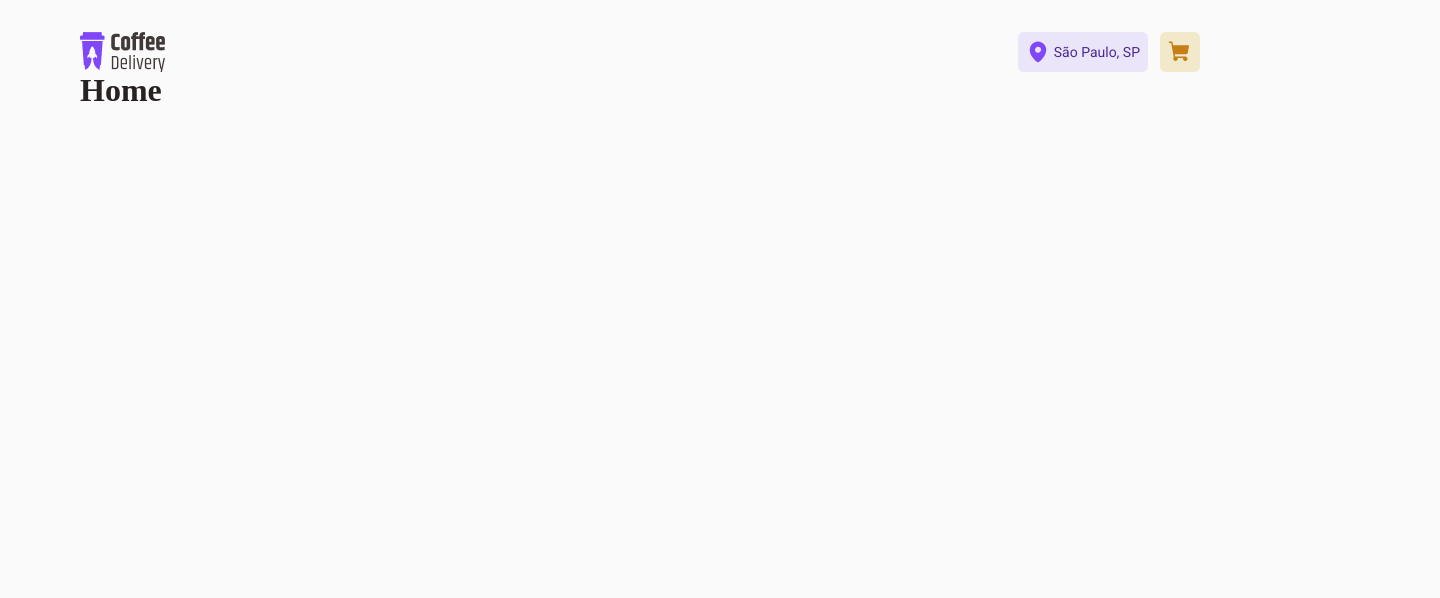
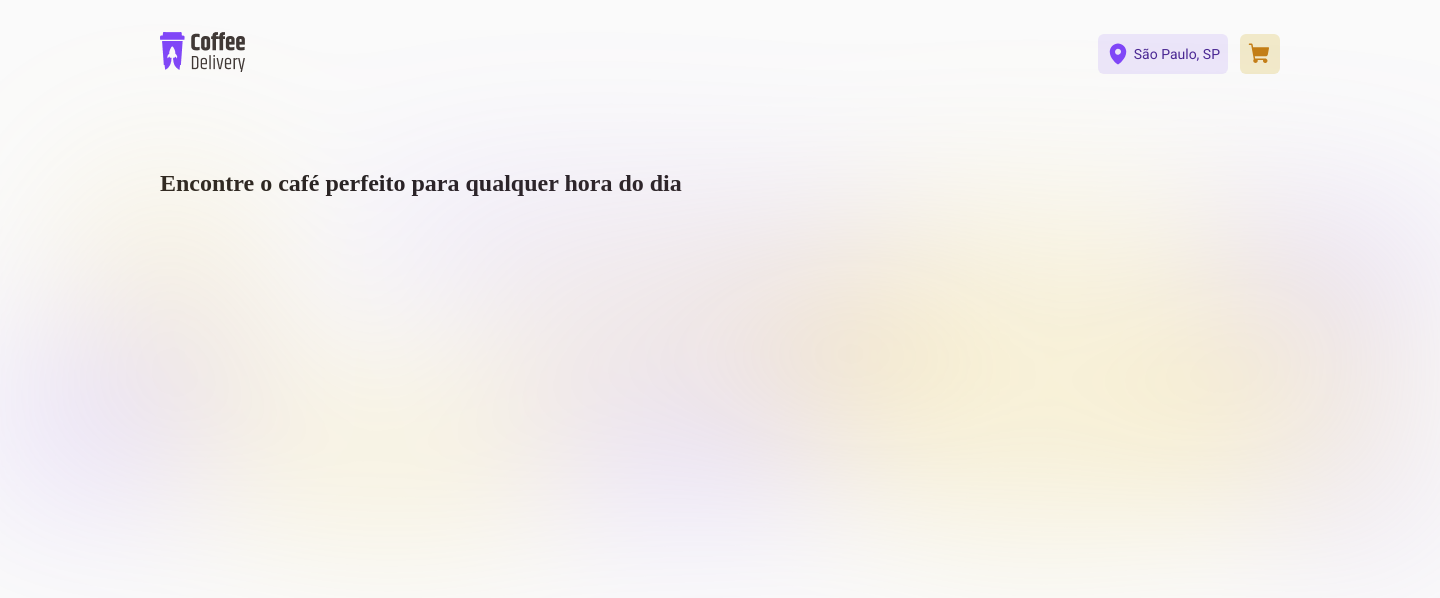
Before and after one commit to hnascx/reactjs-coffeedelivery, a React (Vite) app: page / in a window 1280 px wide. Shown: the top 598 px of the page, 1440 px wide, since content can reach past the window. Built offline with nearby package versions, Linux system fonts and the light colour scheme.

Commit message:
(5) Working in Banner at Home component

```diff
--- a/src/components/Header/index.tsx
+++ b/src/components/Header/index.tsx
@@ -1,22 +1,23 @@
-import { ShoppingCart } from 'phosphor-react'
-
 import { HeaderContainer, LocationAndCartContent } from './styles'
 import logoCoffee from '../../assets/coffee-logo.png'
 import mapPinFill from '../../assets/map-pin-fill.svg'
 import shoppingCartFill from '../../assets/shopping-cart-fill.svg'
+import { NavLink } from 'react-router-dom'
 
 export function Header() {
   return (
     <HeaderContainer>
-      <img src={logoCoffee} alt="" />
+      <NavLink to="/" title="Home">
+        <img src={logoCoffee} alt="" />
+      </NavLink>
       <LocationAndCartContent>
         <span>
           <img src={mapPinFill} alt="" />
           <div>São Paulo, SP</div>
         </span>
-        <a href="">
+        <NavLink to="/checkout" title="Checkout">
           <img src={shoppingCartFill} alt="" />
-        </a>
+        </NavLink>
       </LocationAndCartContent>
     </HeaderContainer>
   )
--- a/src/components/Header/styles.ts
+++ b/src/components/Header/styles.ts
@@ -4,6 +4,9 @@ export const HeaderContainer = styled.header`
   display: flex;
   align-items: center;
   justify-content: space-between;
+
+  width: 70rem;
+  margin: 0 10rem;
 `
 export const LocationAndCartContent = styled.span`
   display: flex;
--- a/src/layouts/DefaultLayout/styles.tsx
+++ b/src/layouts/DefaultLayout/styles.tsx
@@ -1,7 +1,7 @@
 import { styled } from 'styled-components'
 
 export const LayoutContainer = styled.div`
-  max-width: 70rem;
+  max-width: 90rem;
   height: calc(100vh - 12rem);
   margin: 2rem auto 10rem;
 `
--- a/src/pages/Home.tsx
+++ /dev/null
@@ -1,3 +0,0 @@
-export function Home() {
-  return <h1>Home</h1>
-}
--- /dev/null
+++ b/src/pages/Home/index.tsx
@@ -0,0 +1,17 @@
+import {
+  BannerContainerBackground,
+  BannerContainer,
+  BannerContainerTexts,
+} from './styles'
+
+export function Home() {
+  return (
+    <BannerContainer>
+      <BannerContainerBackground />
+      <BannerContainerTexts>
+        <h1>Encontre o café perfeito para qualquer hora do dia</h1>
+      </BannerContainerTexts>
+      <img src="" alt="" />
+    </BannerContainer>
+  )
+}
--- /dev/null
+++ b/src/pages/Home/styles.ts
@@ -0,0 +1,26 @@
+import { styled } from 'styled-components'
+import backgroundBanner from '../../assets/background-banner.svg'
+
+export const BannerContainer = styled.div`
+  display: flex;
+  align-items: center;
+  justify-content: center;
+
+  width: 90rem;
+  height: 34rem;
+`
+export const BannerContainerBackground = styled.main`
+  position: absolute;
+  width: 90rem;
+  height: 34rem;
+  background-image: url(${backgroundBanner});
+  filter: blur(80px);
+`
+export const BannerContainerTexts = styled.section`
+  width: 70rem;
+  height: 34rem;
+  padding-top: 5.875rem;
+  display: flex;
+  align-items: flex-start;
+  justify-content: flex-start;
+`
```
Also changed, not shown: src/assets/background-banner.svg (added).
